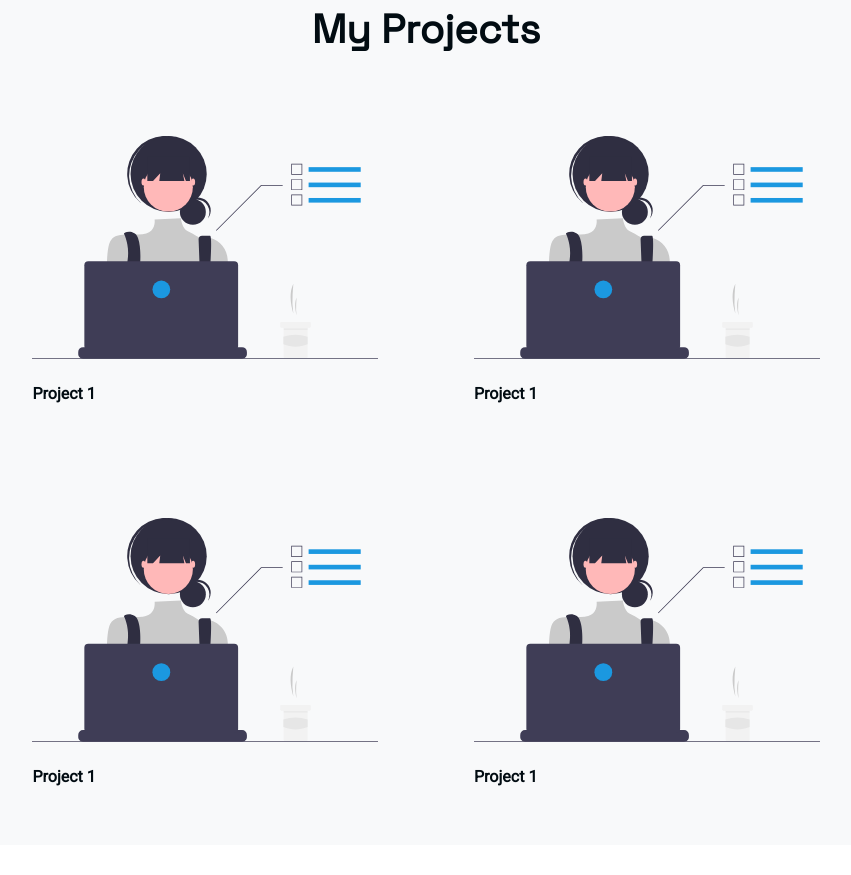
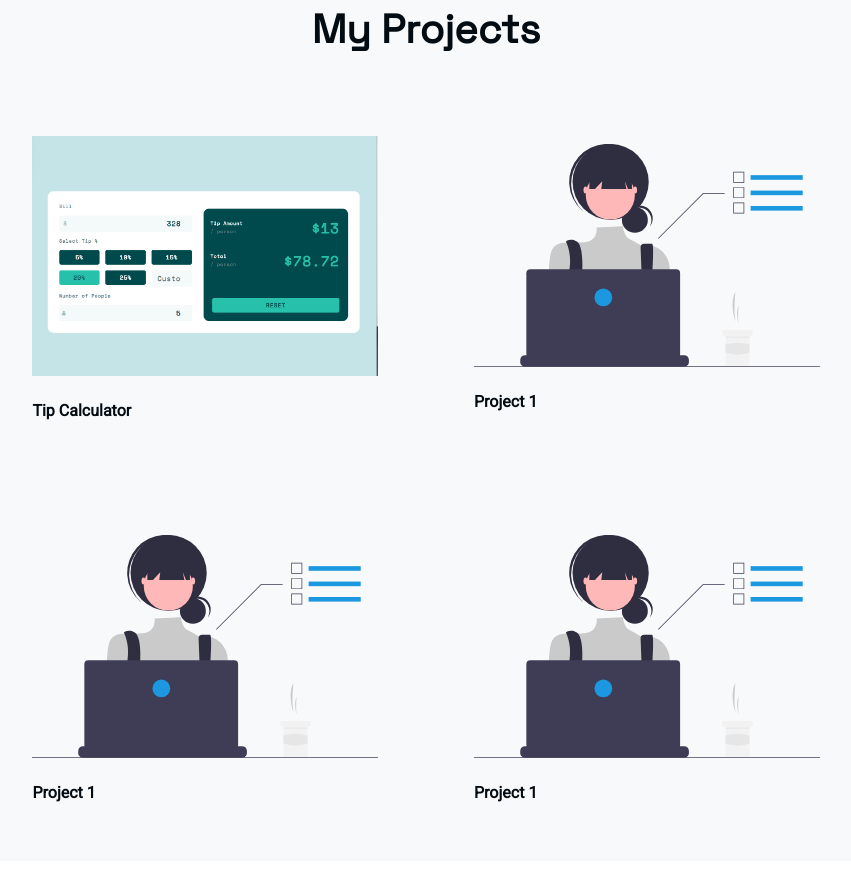
Before and after one commit to Christina113-code/Portfolio, a React (Create React App) app: page / in a window 1280 px wide. Shown: the part 1540-2415 px from the top of the page, without its empty margins (214-1065 px from the left). Built offline with nearby package versions, Linux system fonts and the light colour scheme; a web font is replaced by a local one.

Commit message:
put in first proj, resume link works

```diff
--- a/src/App.css
+++ b/src/App.css
@@ -285,10 +285,16 @@ height:calc(100%-15px);
 }
 .projects img{
   width:100%;
+  transition:.3s;
 }
+.projects img:hover{
+  transform:scale(1.1);
+}
+
 .project{
   padding:2rem;
 }
+
 .project a{
   display:block;
  padding-top:1rem;
@@ -363,8 +369,9 @@ input:focus, textarea:focus{
 /* TABLET MEDIA QUERIES */
 /* Media queries global*/
 @media screen and (min-width: 768px){
-
-
+  .resume-btn{
+    display:none;
+  }
   h2{
     font-size:2.5rem;
 
@@ -561,5 +568,9 @@ input:focus, textarea:focus{
     color:gray;
     transition:.3s;
   }
+  .resume-btn{
+    display:block;
+    margin-left:auto;
+  }
 
 }
--- a/src/Components/Button.js
+++ b/src/Components/Button.js
@@ -3,8 +3,8 @@ import arrow from '../imgs/rightarrow.svg'
 const Button = (props) => {
     return(
 <>
-{props.primary? <button className="primary btn"><a href='#projects' style={{color:'white'}}>{props.text}</a></button>
-    :props.secondary? <button className="secondary btn">{props.text}</button>:
+{props.primary?<a className="button-anchor" href='#projects' style={{color:'white'}}> <button className="primary btn">{props.text}</button></a>
+    :props.secondary? <a className="resume-btn"href='https://1drv.ms/b/s!Av1f2KJivTOJnOM0Vwy65_P3np_qYQ?e=iS7Ha8'  target={'_blank'} rel="noreferrer"style={{color:'var(--clr-prmy)'}}><button className="secondary btn">{props.text}</button></a>:
     <button className="normal btn">{props.text}<img id="right-arrow"alt="arrow"src={arrow}/></button>
     }
         </>
--- a/src/Sections/Projects.js
+++ b/src/Sections/Projects.js
@@ -1,25 +1,26 @@
 import React from 'react'
 import img from '../imgs/heroimg2.svg';
+import calc from '../imgs/tip-calc-screenshot.png';
 const Projects = () => {
   return (
     <div className="projects section" id='projects'>
       <h2>My Projects</h2>
       <div className="project-container">
           <div className="project">
-            <a href="/"><img alt="blah"src={img}/></a>
-            <a href="/">Project 1</a>
+            <a className="proj-img"href="https://christina113-code.github.io/tip-calculator/" target={"_blank"}rel="noreferrer"><img alt="blah"src={calc}/></a>
+            <a className="proj-img" href="https://christina113-code.github.io/tip-calculator/" target={"_blank"}rel="noreferrer">Tip Calculator</a>
           </div>
           <div className="project">
-            <a href="/"><img alt="blah"src={img}/></a>
-            <a href="/">Project 1</a>
+            <a className="proj-img" href="/"><img alt="blah"src={img}/></a>
+            <a className="proj-img" href="/">Project 1</a>
           </div>
           <div className="project">
-            <a href="/"><img alt="blah"src={img}/></a>
-            <a href="/">Project 1</a>
+            <a className="proj-img" href="/"><img alt="blah"src={img}/></a>
+            <a className="proj-img" href="/">Project 1</a>
           </div>
           <div className="project">
-            <a href="/"><img alt="blah"src={img}/></a>
-            <a href="/">Project 1</a>
+            <a className="proj-img" href="/"><img alt="blah"src={img}/></a>
+            <a className="proj-img" href="/">Project 1</a>
           </div>
       </div>
     </div>
```
Also changed, not shown: src/imgs/tip-calc-screenshot.png (added).
